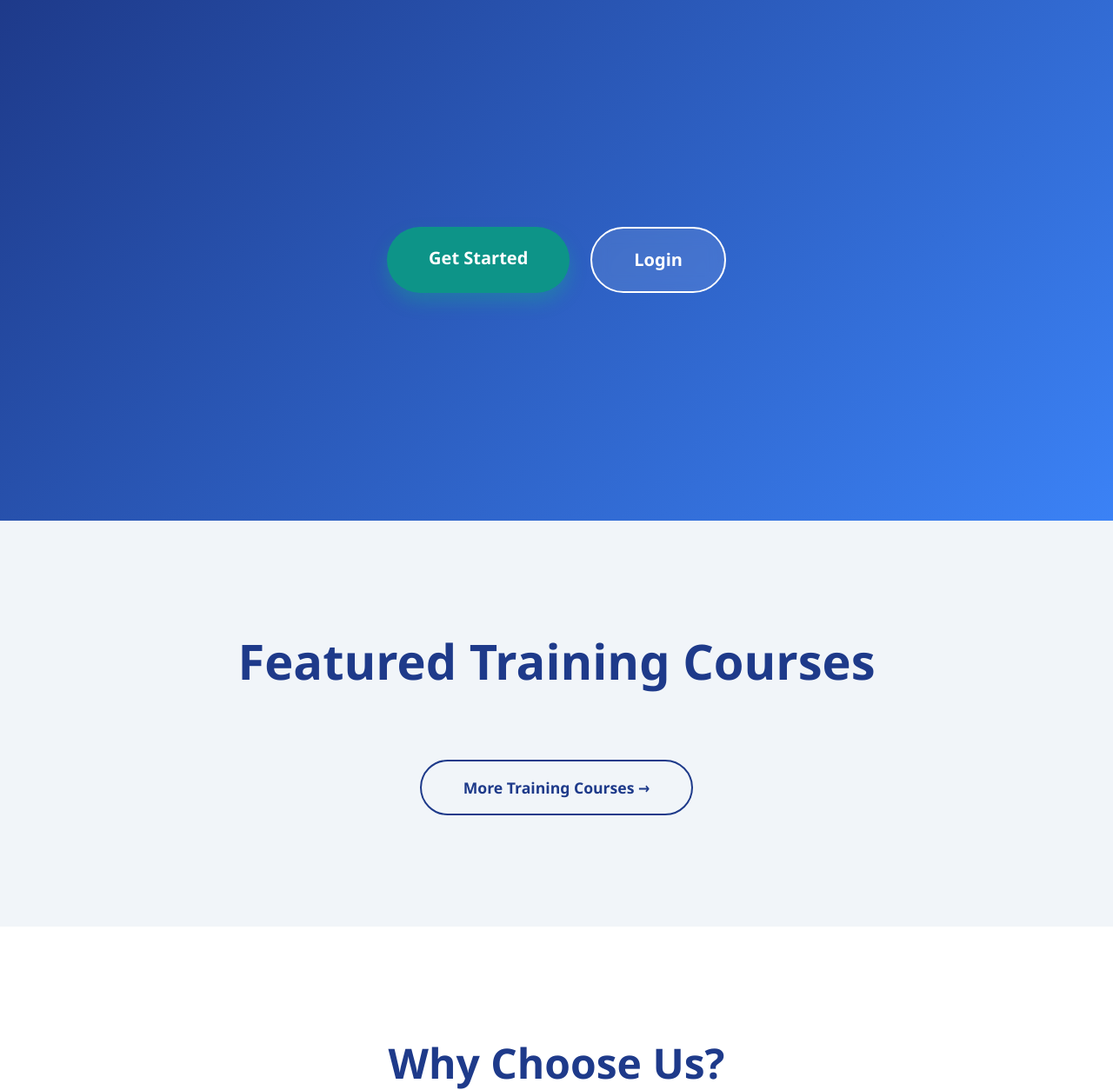
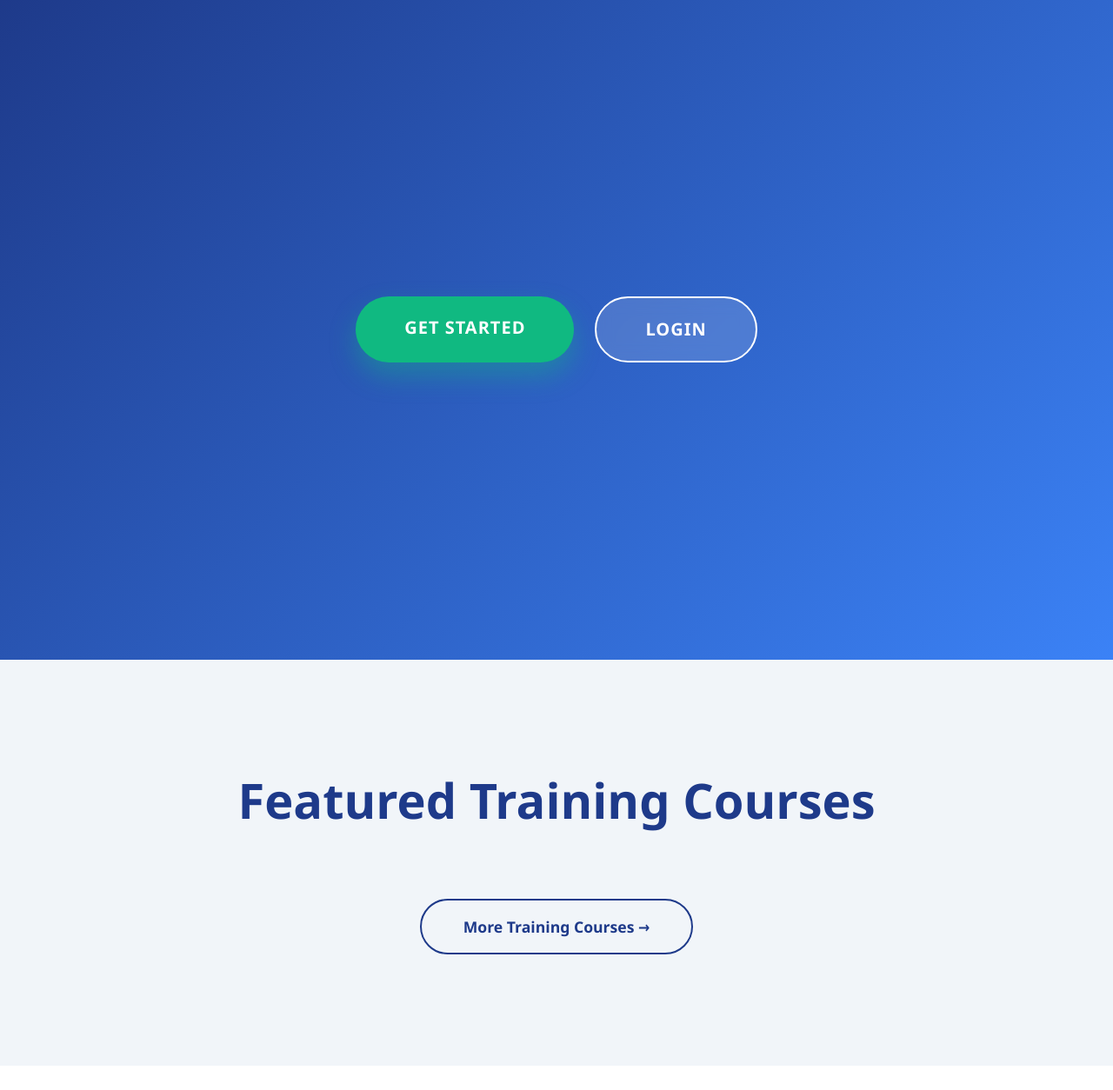
Before and after one commit to IshtiakAbir/Nursing, a Django app: page / in a window 1280 px wide; the page is wider, and only the part inside the window is pictured. Shown: the part 123-1377 px from the top of that part at 87% size. Run offline with Django 4.2, Linux system fonts and the light colour scheme; data comes from the database, SQL or seed files in the repository; data that the repository does not hold is empty.

Commit message:
Update files

```diff
--- a/courses/forms.py
+++ b/courses/forms.py
@@ -2,6 +2,9 @@ from django import forms
 from django.contrib.auth.models import User
 from django.contrib.auth.forms import UserCreationForm
 from .models import StudentProfile, Batch
+
+
+##jhkjhjlhl
 
 
 class StudentRegistrationForm(UserCreationForm):
--- a/courses/hello.txt
+++ /dev/null
@@ -1 +0,0 @@
-Hello
--- a/static/css/style.css
+++ b/static/css/style.css
@@ -626,6 +626,27 @@ h6 {
         max-width: 100%;
         padding: 0 var(--spacing-sm);
     }
+
+    /* Added Responsive Overrides */
+    h1 {
+        font-size: 2rem !important;
+    }
+
+    h2 {
+        font-size: 1.75rem !important;
+    }
+
+    h3 {
+        font-size: 1.5rem !important;
+    }
+
+    section {
+        padding: 3rem 0 !important;
+    }
+
+    .container {
+        padding: 0 var(--spacing-md) !important;
+    }
 }
 
 @media (max-width: 580px) {
--- a/templates/home.html
+++ b/templates/home.html
@@ -4,47 +4,147 @@
 Institute{% endblock %}
 
 {% block extra_css %}
-<style>
-    .hero {
-        display: flex;
-        align-items: center;
-        justify-content: center;
-        min-height: 80vh;
-        min-height: 600px;
-        position: relative;
-    }
-
-    @media (max-width: 768px) {
-        .hero {
-            min-height: 50vh;
-            min-height: 400px;
-            padding: 4rem 0 !important;
-        }
-    }
-</style>
 {% endblock %}
 
 {% block content %}
 <!-- NCC_VERSION_1.1 -->
 <!-- Full Width Hero Section -->
 <section class="hero"
-    style="text-align: center; {% if site_config and site_config.hero_background %}background: linear-gradient(rgba(0, 0, 0, 0.45), rgba(0, 0, 0, 0.45)), url('{{ site_config.hero_background.url }}'); background-size: cover; background-position: center; background-attachment: fixed;{% else %}background: linear-gradient(135deg, #1e3a8a, #3b82f6);{% endif %} color: white; width: 100%; margin: 0; border-radius: 0;">
-    <div class="container">
-        {% if not user.is_authenticated %}
-        <div style="display: flex; gap: 1.5rem; justify-content: center;">
-            <a href="{% url 'register' %}" class="btn btn-success"
-                style="font-size: 1.25rem; padding: 1.25rem 3rem; font-weight: 700; border-radius: 50px; box-shadow: 0 10px 20px rgba(16, 185, 129, 0.3);">Get
-                Started</a>
-            <a href="{% url 'login' %}" class="btn btn-outline"
-                style="font-size: 1.25rem; padding: 1.25rem 3rem; background: rgba(255,255,255,0.1); color: white; border: 2px solid white; font-weight: 700; border-radius: 50px; backdrop-filter: blur(10px);">Login</a>
+    style="text-align: center; {% if site_config and site_config.hero_background %}background: linear-gradient(rgba(0, 0, 0, 0.5), rgba(0, 0, 0, 0.5)), url('{{ site_config.hero_background.url }}'); background-size: cover; background-position: center; background-attachment: fixed;{% else %}background: linear-gradient(135deg, #1e3a8a, #3b82f6);{% endif %} color: white; width: 100%; margin: 0; border-radius: 0;">
+    <div class="container hero-container">
+        <div class="hero-content">
+
+
+            <div class="hero-actions">
+                {% if not user.is_authenticated %}
+                <a href="{% url 'register' %}" class="btn btn-hero-primary">Get Started</a>
+                <a href="{% url 'login' %}" class="btn btn-hero-outline">Login</a>
+                {% else %}
+                <a href="{% url 'dashboard' %}" class="btn btn-hero-primary">Go to Dashboard</a>
+                {% endif %}
+            </div>
         </div>
-        {% else %}
-        <a href="{% url 'dashboard' %}" class="btn btn-success"
-            style="font-size: 1.25rem; padding: 1.25rem 3rem; font-weight: 700; border-radius: 50px; box-shadow: 0 10px 20px rgba(16, 185, 129, 0.3);">Go
-            to Dashboard</a>
-        {% endif %}
     </div>
 </section>
+
+<style>
+    .hero {
+        display: flex;
+        align-items: center;
+        justify-content: center;
+        min-height: 95vh;
+        padding: 5rem 0;
+        overflow: hidden;
+    }
+
+    .hero-container {
+        max-width: 1000px !important;
+    }
+
+    .hero-content {
+        animation: fadeInUp 0.8s ease-out;
+    }
+
+    .hero-actions {
+        display: flex;
+        gap: 1.5rem;
+        justify-content: center;
+        margin-top: 0;
+    }
+
+    .btn-hero-primary {
+        font-size: 1.25rem;
+        padding: 1.25rem 3.5rem;
+        font-weight: 800;
+        border-radius: 100px;
+        background: #10b981;
+        color: white;
+        box-shadow: 0 15px 30px rgba(16, 185, 129, 0.4);
+        transition: all 0.3s cubic-bezier(0.4, 0, 0.2, 1);
+        text-transform: uppercase;
+        letter-spacing: 1px;
+    }
+
+    .btn-hero-primary:hover {
+        transform: translateY(-5px);
+        box-shadow: 0 20px 40px rgba(16, 185, 129, 0.5);
+        background: #059669;
+    }
+
+    .btn-hero-outline {
+        font-size: 1.25rem;
+        padding: 1.25rem 3.5rem;
+        background: rgba(255, 255, 255, 0.15);
+        color: white;
+        border: 2px solid white;
+        font-weight: 800;
+        border-radius: 100px;
+        backdrop-filter: blur(10px);
+        transition: all 0.3s cubic-bezier(0.4, 0, 0.2, 1);
+        text-transform: uppercase;
+        letter-spacing: 1px;
+    }
+
+    .btn-hero-outline:hover {
+        background: white;
+        color: #1e3a8a;
+        transform: translateY(-5px);
+    }
+
+    @keyframes fadeInUp {
+        from {
+            opacity: 0;
+            transform: translateY(30px);
+        }
+
+        to {
+            opacity: 1;
+            transform: translateY(0);
+        }
+    }
+
+    /* Mobile Adaptations */
+    @media (max-width: 991px) {
+        .hero {
+            min-height: 85vh;
+        }
+    }
+
+    @media (max-width: 768px) {
+        .hero {
+            min-height: 85vh;
+            padding: 4rem 1.5rem;
+            background-attachment: scroll !important;
+            /* Fixed bg is buggy on mobile */
+        }
+
+        .hero-actions {
+            flex-direction: column;
+            gap: 1rem;
+            width: 100%;
+            max-width: 320px;
+            margin-left: auto;
+            margin-right: auto;
+        }
+
+        .btn-hero-primary,
+        .btn-hero-outline {
+            padding: 1rem 2rem;
+            font-size: 1.1rem;
+            width: 100%;
+        }
+    }
+
+    @media (max-width: 480px) {
+        .hero-title {
+            font-size: 2.25rem;
+        }
+
+        .hero-description {
+            font-size: 1.1rem;
+        }
+    }
+</style>
 
 
 
```
Also changed, not shown: templates/course_detail.html (+197 -27 lines), courses/migrations/0016_siteconfiguration_hero_description_and_more.py (added), courses/migrations/0017_remove_siteconfiguration_hero_description_and_more.py (added), manage.py (line endings or trailing spaces).
